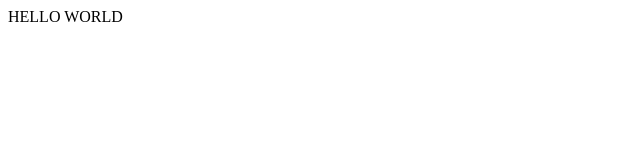
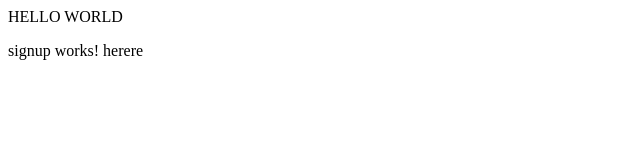
Before and after one commit to ddangal/frontend-web, an Angular app: page /signup in a window 1280 px wide. Before the commit this address led to /. Shown: the top 160 px of the page, without its empty margins (0-640 px from the left). Built offline with nearby package versions, Linux system fonts and the light colour scheme.

Commit message:
route added

```diff
--- a/src/app/app-routing.module.ts
+++ b/src/app/app-routing.module.ts
@@ -1,11 +1,33 @@
 import { NgModule } from '@angular/core';
 import { Routes, RouterModule } from '@angular/router';
+import { LoginComponent } from './login/login.component';
+import { SignupComponent } from './signup/signup.component';
+import { DashboardComponent } from './dashboard/dashboard.component';
+import { AuthGuard } from './guard/auth-guard.guard';
 
-
-const routes: Routes = [];
+const routes: Routes = [
+  {
+    path: '',
+    component: LoginComponent,
+  },
+  {
+    path: 'signup',
+    component: SignupComponent,
+  },
+  {
+    path: 'profile',
+    component: DashboardComponent,
+    canActivate: [AuthGuard],
+  },
+  {
+    path: '**',
+    redirectTo: '/',
+    pathMatch: 'full',
+  },
+];
 
 @NgModule({
   imports: [RouterModule.forRoot(routes)],
-  exports: [RouterModule]
+  exports: [RouterModule],
 })
-export class AppRoutingModule { }
+export class AppRoutingModule {}
--- a/src/app/guard/auth-guard.guard.ts
+++ b/src/app/guard/auth-guard.guard.ts
@@ -10,7 +10,7 @@ import { Observable } from 'rxjs';
 @Injectable({
   providedIn: 'root',
 })
-export class AuthGuardGuard implements CanActivate {
+export class AuthGuard implements CanActivate {
   canActivate(
     next: ActivatedRouteSnapshot,
     state: RouterStateSnapshot
--- a/src/app/signup/signup.component.html
+++ b/src/app/signup/signup.component.html
@@ -1 +1 @@
-<p>signup works!</p>
+<p>signup works! herere</p>
```
